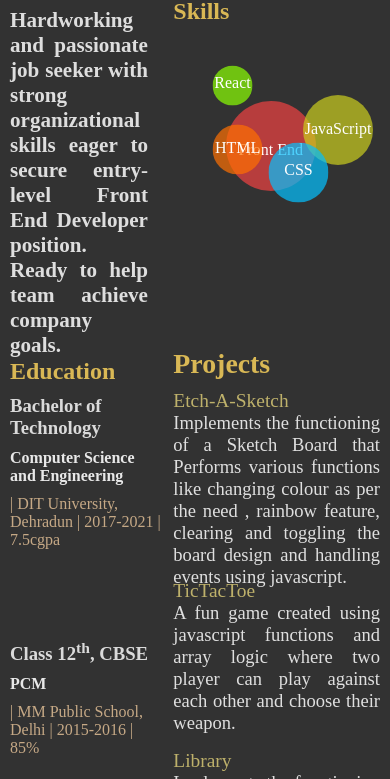
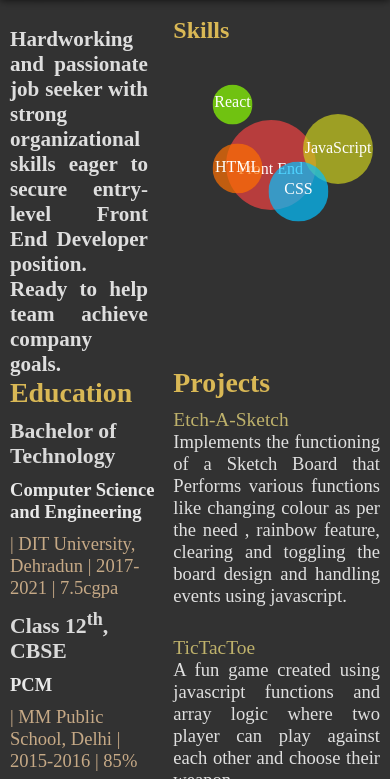
Before and after one commit to PRANAVX/Resume, a plain HTML site: page index.html in a window 390 px wide. Shown: the part 204-983 px from the top of the page. Drawn offline with Linux system fonts and the light colour scheme.

Commit message:
responsive

```diff
--- a/style.css
+++ b/style.css
@@ -32,6 +32,7 @@ h1,h2,h3,h4,p{
     background-repeat: no-repeat;
     background-position: 360px -150px;
     filter: drop-shadow(0 0.2rem 0.25rem rgba(0, 0, 0, 0.885));
+    font-size:2.2vh
 
 
 }
@@ -214,6 +215,7 @@ h1,h2,h3,h4,p{
     gap:10px;
     padding:10px;
     margin-top:-20px;
+    font-size:2.2vh
 }
 .education h3{
     color:rgba(255, 255, 255, 0.825);
@@ -226,7 +228,7 @@ h1,h2,h3,h4,p{
 }
 
 .education>div{
-    height:30%;
+    /* height:30%; */
 }
 .ed{
     display:flex;
@@ -250,7 +252,7 @@ h1,h2,h3,h4,p{
 
 }
 .projects>div{
-    height:20%;
+    /* height:20%; */
     text-align: justify;
     padding-top:10px;
     padding-right:10px;
```
Also changed, not shown: mee.png.
